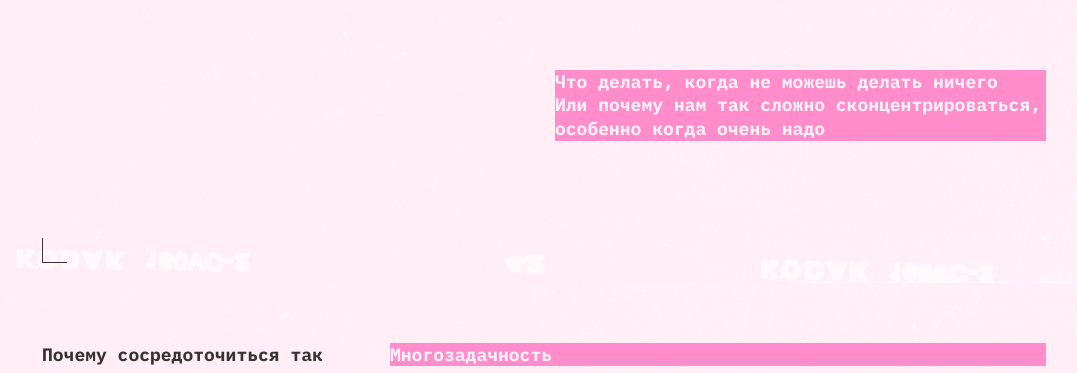
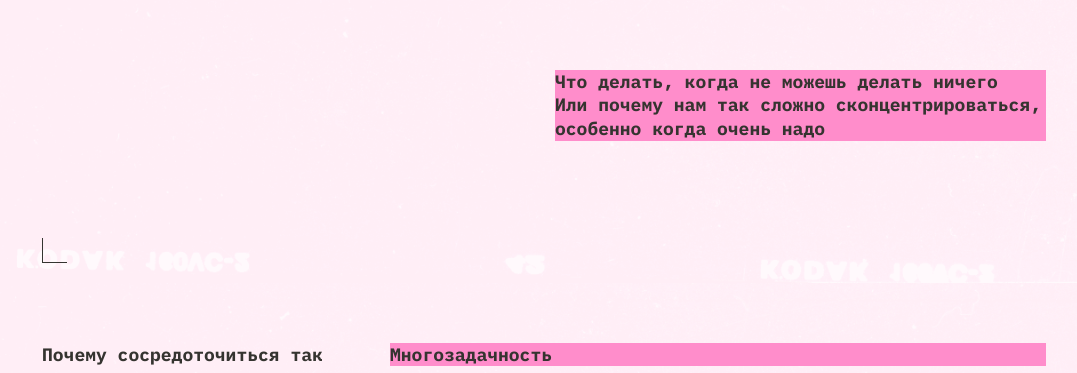
Before and after one commit to MyEnsoph/slozhno-sosredotochitsya-fd, a plain HTML site: page index.html in a window 1280 px wide. Shown: the part 517-890 px from the top of the page, without its empty margins (96-1173 px from the left). Drawn offline with Linux system fonts and the light colour scheme.

Commit message:
Правка_1

```diff
--- a/styles/style.css
+++ b/styles/style.css
@@ -67,12 +67,13 @@
   margin: 0px;
   color: var(--bg-color);
   line-height: 23px;
+
   inline-size: clamp(355px, 50%, 491px);
 }
 
 .title-decor {
   margin-block: 20px 10.5px;
-  color: var(--bg-color);
+  color: var(--color-section-title);
   font-weight: 700;
   font-size: 18px;
   line-height: 23px;
@@ -81,10 +82,10 @@
 
 .title-decor-header {
   margin-block: 10px 10.5px;
-  color: var(--bg-color);
+  color: var(--color-section-title);
   font-weight: 700;
   font-size: 18px;
-  line-height: 23px;
+  line-height: 1.277;
   background-color: var(--accent-color-title);
 }
 
@@ -113,7 +114,7 @@
 .header__decor {
   position: absolute;
   display: var(--display-header-decor);
-  justify-self: end;
+  inset: 20px 20px auto auto;
   color: var(--accent-color-btn);
 }
 
@@ -194,7 +195,9 @@ h4.title-decor {
 
 .art__img {
   object-fit: cover;
+  object-position: center;
   inline-size: 100%;
+  block-size: 100%;
 }
 
 /* Footer */
```
